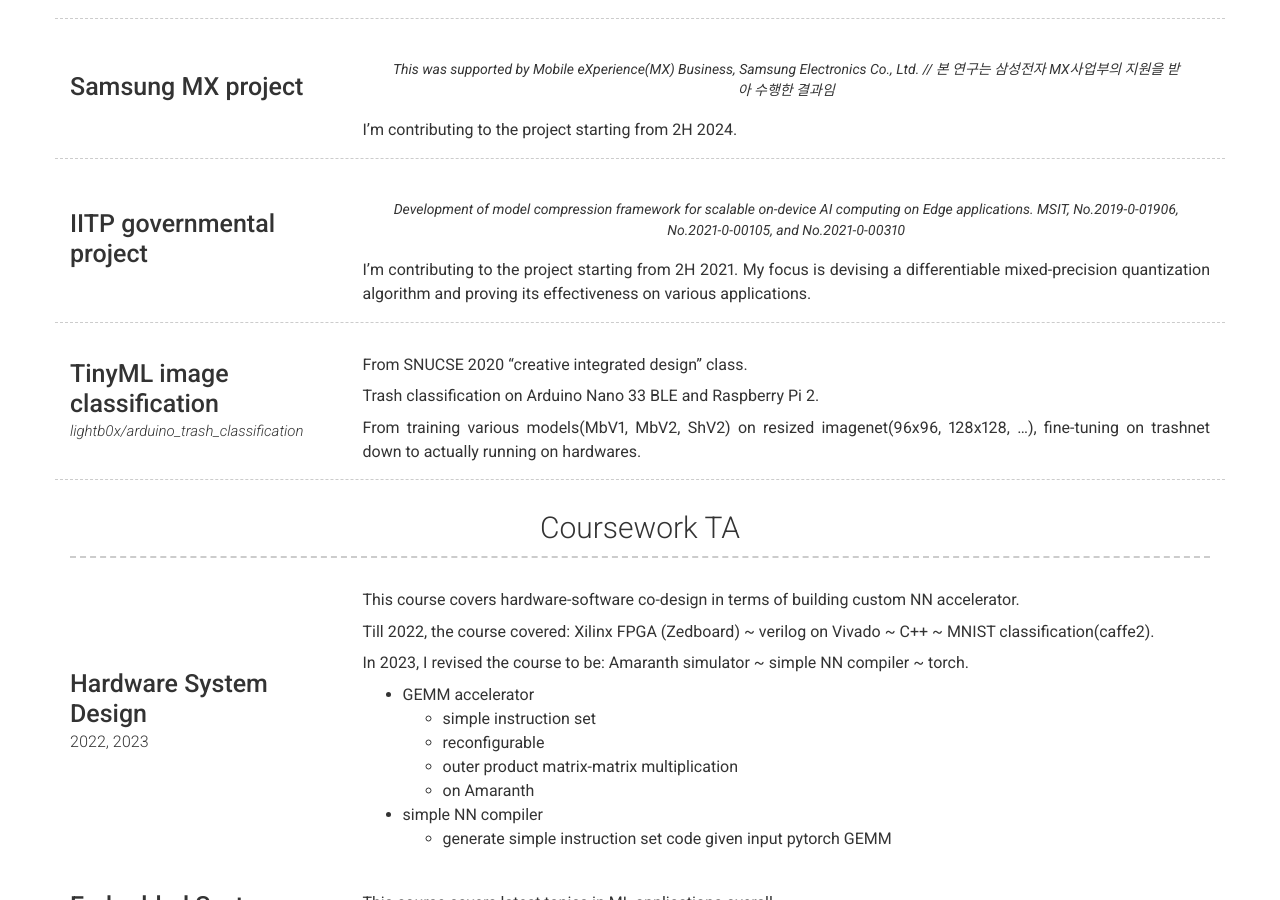
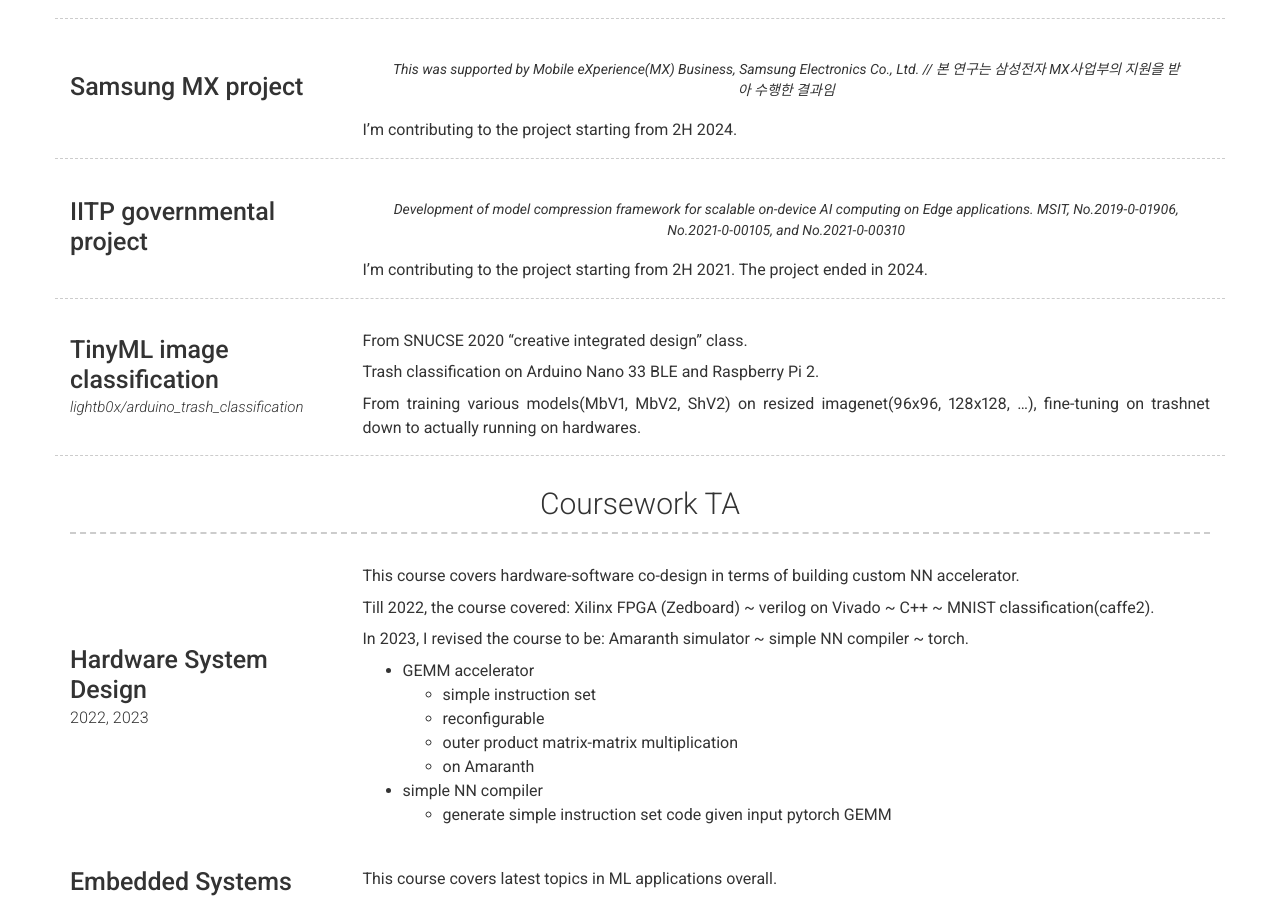
Before and after one commit to lightb0x/lightb0x.github.io, a Jekyll site: the page built from index.md, in a window 1280 px wide and 900 px high, scrolled down 1563 px. Built offline with Jekyll 4.4.1, drawn with Linux system fonts in a browser that asks for light colours; nearby versions of some CDN libraries.

Commit message:
[update] IITP

```diff
--- a/_config.yml
+++ b/_config.yml
@@ -139,7 +139,7 @@ content:
         border: weak
         title: IITP governmental project
         description: | # this will include new lines to allow paragraphs
-          I'm contributing to the project starting from 2H 2021. My focus is devising a differentiable mixed-precision quantization algorithm and proving its effectiveness on various applications.
+          I'm contributing to the project starting from 2H 2021. The project ended in 2024.
         quote: >
           Development of model compression framework for scalable on-device AI computing on Edge applications.
 
```
